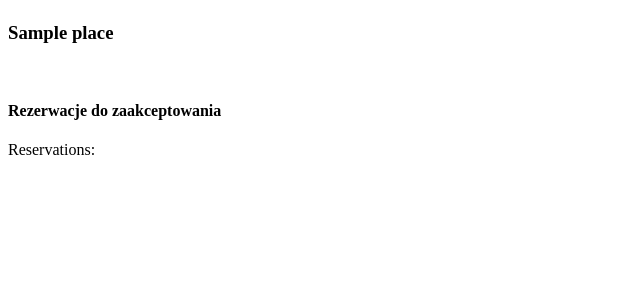
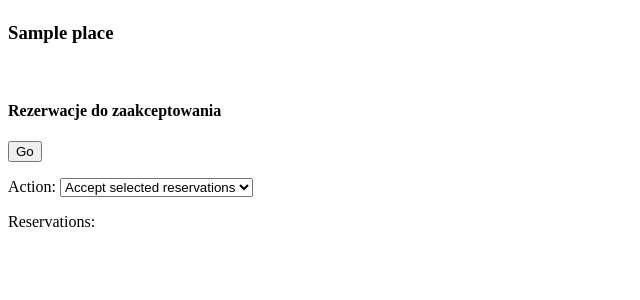
Before and after one commit to pmiara/rezerwacja_boisk, a Django app: a page that uses boiska/templates/boiska/place_admin.html in a window 1280 px wide. Shown: the part 58-358 px from the top of the page, without its empty margins (0-640 px from the left). Run offline with Django 3.2, Linux system fonts and the light colour scheme; tables that the repository leaves empty hold one stand-in row (values such as "Sample post").

Commit message:
EditReservationsForm now works, changed 'REMOVE' to 'DELETE' in Reservation model.

```diff
--- a/boiska/forms.py
+++ b/boiska/forms.py
@@ -8,6 +8,10 @@
         fields = ('email', 'surname', 'start_time', 'end_time')
 
 class EditReservationsForm(forms.Form):
+    action = forms.ChoiceField(
+        choices=Reservation.ACTION_CHOICES,
+        widget=forms.Select()
+    )
     def __init__(self, place, *args, **kwargs):
         super(EditReservationsForm, self).__init__(*args, **kwargs)
         reservations = Reservation.objects.filter(
--- a/boiska/models.py
+++ b/boiska/models.py
@@ -109,10 +109,10 @@
     is_accepted = models.BooleanField(blank=True, default=False)
 
     ACCEPT = 1
-    REMOVE = 2
-    ACTIONS_CHOICES = (
-        (ACCEPT, 'Accept selected reservations.'),
-        (REMOVE, 'Delete selected reservations.'),
+    DELETE = 2
+    ACTION_CHOICES = (
+        (ACCEPT, 'Accept selected reservations'),
+        (DELETE, 'Delete selected reservations'),
     )
 
     def __str__(self):
--- a/boiska/templates/boiska/place_admin.html
+++ b/boiska/templates/boiska/place_admin.html
@@ -3,16 +3,9 @@
     <h3>{{ place_name }}</h3>
     <br />
     <h4>Rezerwacje do zaakceptowania</h4>
-    <ul>
-    {% for reservation in reservations_not_accepted %}
-        <li>
-            {{ reservation.surname }}, {{ reservation.email }},
-            {{ reservation.start_time|time:'H:i' }} -
-            {{ reservation.end_time|time:'H:i' }}
-        </li>
-    {% endfor %}
-    </ul>
     <form method="POST">
+        {% csrf_token %}
+        <button type="submit">Go</button>
         {{ edit_reservations_form.as_p }}
     </form>
 {% endblock content %}
--- a/boiska/views.py
+++ b/boiska/views.py
@@ -2,7 +2,7 @@
 from calendar import Calendar
 import datetime
 
-from .models import Place
+from .models import Place, Reservation
 from .forms import ReservationForm, EditReservationsForm
 
 import datetime
@@ -143,6 +143,21 @@
     """
     place_obj = get_object_or_404(Place, name=place_name)
     sports_grounds = place_obj.sports_grounds.all()
+    if request.method == 'POST':
+        edit_reservations_form = EditReservationsForm(place_obj, data=request.POST)
+        if edit_reservations_form.is_valid():
+            reservations_ids = request.POST.getlist('reservations')
+            reservations = Reservation.objects.filter(
+                sports_ground__in=sports_grounds,
+                id__in=reservations_ids
+            )
+            action = int(request.POST['action'])
+            for reservation in reservations:
+                if action == Reservation.ACCEPT:
+                    reservation.is_accepted = True
+                    reservation.save()
+                elif action == Reservation.DELETE:
+                    reservation.delete()
     not_accepted = []
     for sports_ground in sports_grounds:
         for reservation in sports_ground.reservations.filter(is_accepted=False):
```
